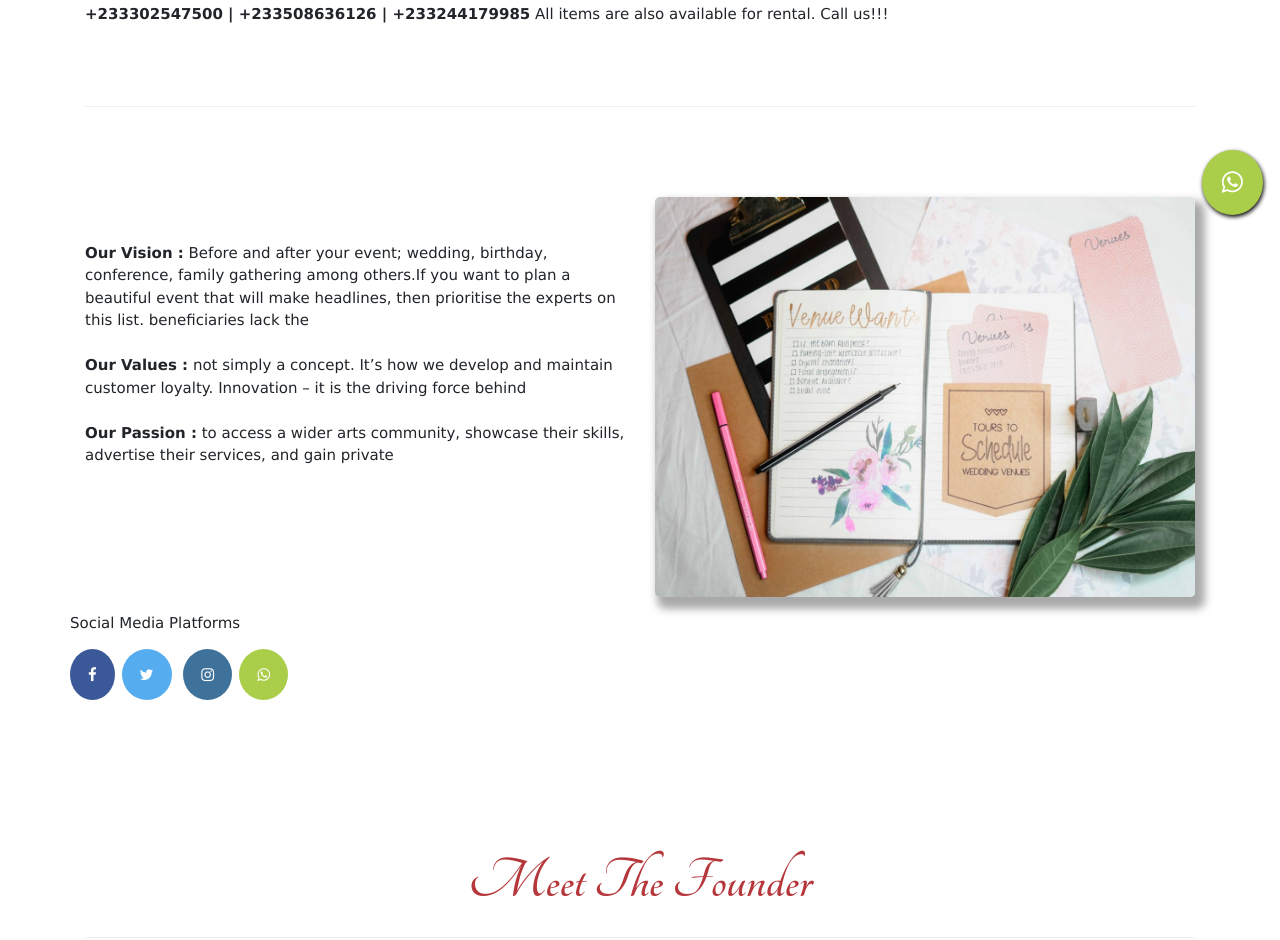
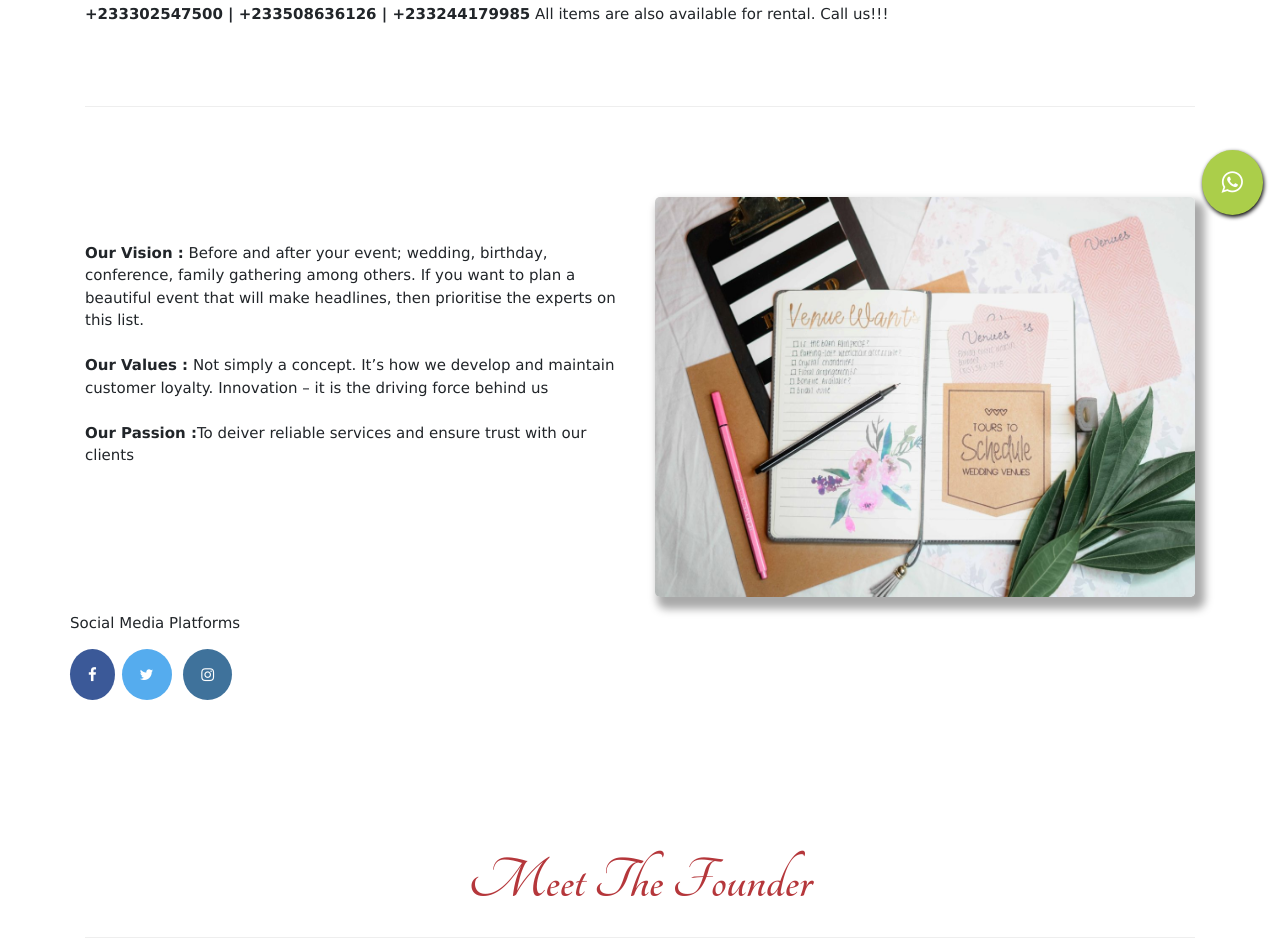
Before and after one commit to HC-bentill/InfloServe, a PHP site: page /about-us.php in a window 1280 px wide. Shown: the part 515-1455 px from the top of the page. Run offline with PHP 8.4, Linux system fonts and the light colour scheme.

Commit message:
Update about-us.php

```diff
--- a/about-us.php
+++ b/about-us.php
@@ -38,12 +38,12 @@ Call us!!!
 <hr>
         <div class="row about-text about-img mt-5 pt-5 g-3">
           <div class="col-md-6 col-sm-12">
-            <br><br> <strong>Our Vision  :</strong>  Before and after your event; wedding, birthday, conference, family gathering among others.If you want to plan a beautiful event that will make headlines, then prioritise the experts on this list.
-                  beneficiaries lack the
-            <br><br> <strong>Our Values  :</strong> not simply a concept. It’s how we develop and maintain customer loyalty.
-            Innovation – it is the driving force behind
-            <br><br> <strong>Our Passion  :</strong> to access a wider arts community, showcase their skills,
-                        advertise their services, and gain private
+            <br><br> <strong>Our Vision  :</strong>  Before and after your event; wedding, birthday, conference, family gathering among others.
+            If you want to plan a beautiful event that will make headlines, then prioritise the experts on this list.
+
+            <br><br> <strong>Our Values  :</strong> Not simply a concept. It’s how we develop and maintain customer loyalty.
+            Innovation – it is the driving force behind us
+            <br><br> <strong>Our Passion  :</strong>To deiver reliable services and ensure trust with our clients
 
              </p>
         </div>
@@ -53,7 +53,7 @@ Call us!!!
           <div class="mt-3">
             <p>Social Media Platforms</p>
           <a href="https://www.facebook.com/Infloservevents/" class="fa fa-facebook"></a><a href="#" class="fa fa-twitter"></a>
-          <a href="https://www.instagram.com/Infloservevents/" class="fa fa-instagram"></a><a href="#" class="fa fa-whatsapp"></a>
+          <a href="https://www.instagram.com/Infloservevents/" class="fa fa-instagram"></a>
        </div>
     </div>
     </section>
@@ -67,7 +67,7 @@ Call us!!!
   <div class="row align-items-center justify-content-center g-3 img-row">
 
     <div class="col-md-6">
-      <p> The values we share are embodied in what goes on at Maintco from day to day. Team members must exhibit ethical and honest behavior, and Maintco
+      <p> The values we share are embodied in what goes on at Infloservevents from day to day. Team members must exhibit ethical and honest behavior, and Maintco
         must offer fair, equal conduct in a safe, healthy workplace. We believe that in such an environment, sound decision making and effective strategies flow naturally from the give-and-take of daily business engagements among all team members.</p>
       <ul class="w3-ul w3-card-4 m-2" style="width:90%">
         <li>Quality – exceptional quality delights our customers and is essential to customer growth and retention.</li>
```
